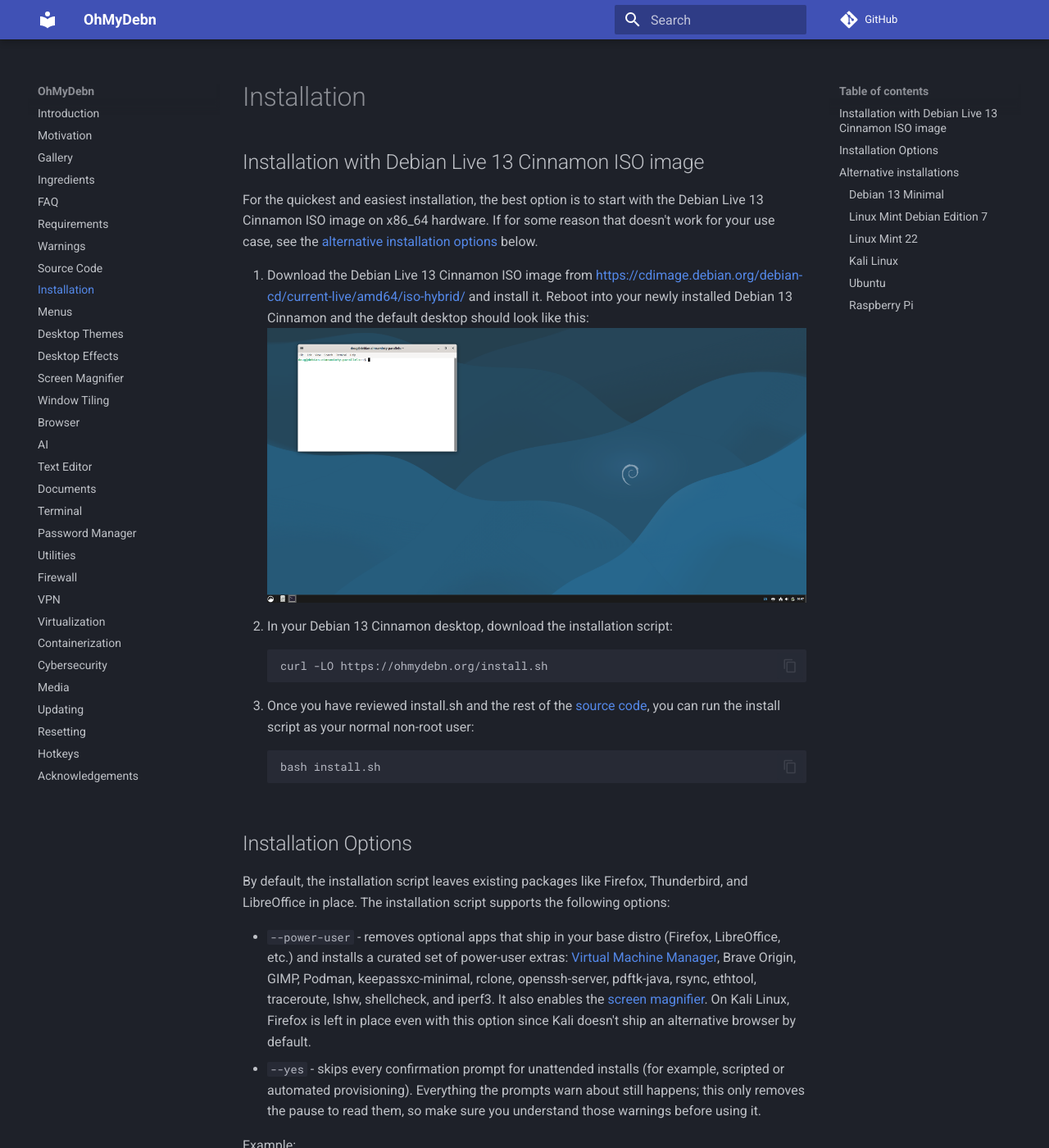
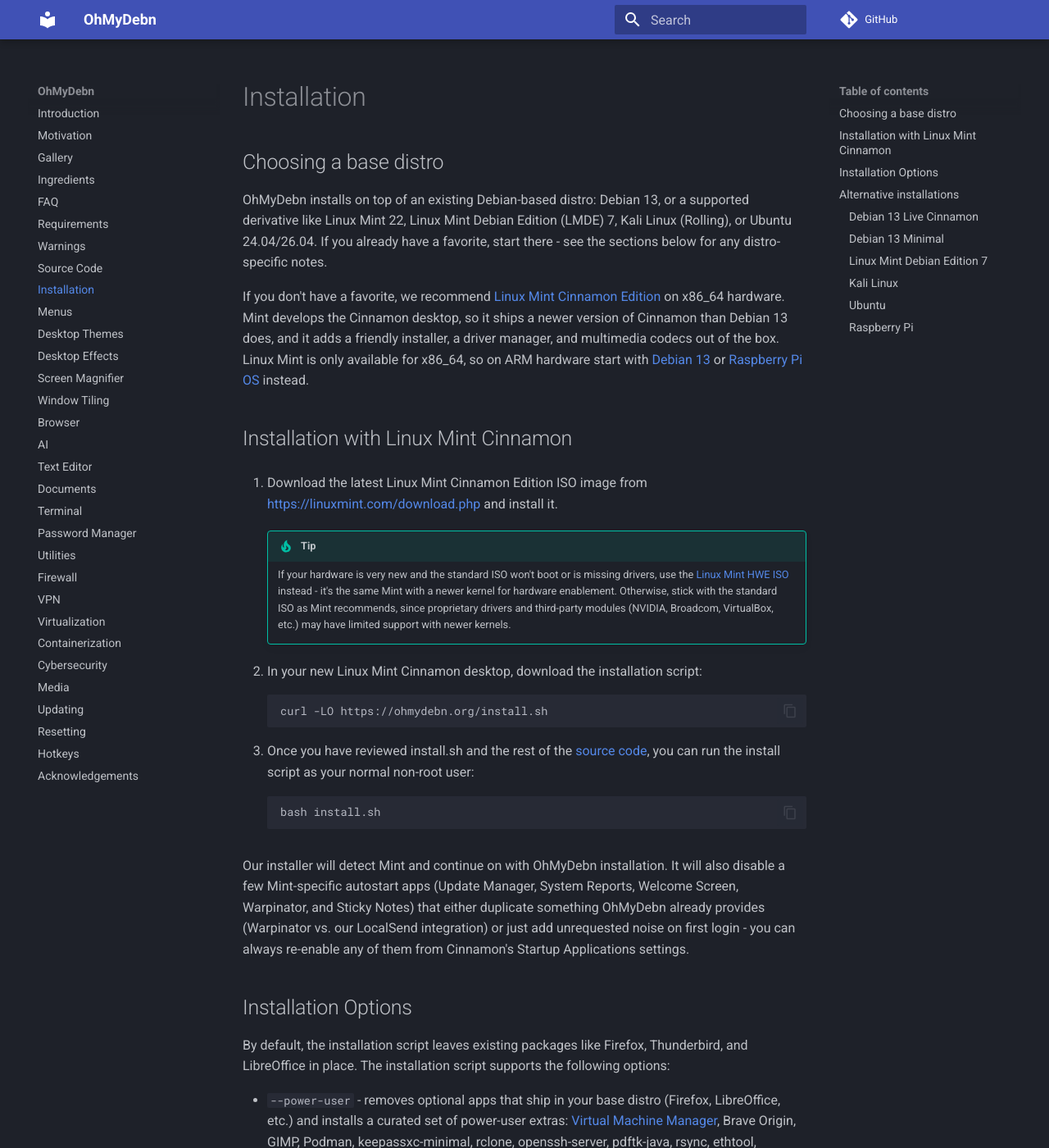
Before and after one commit to dougburks/ohmydebn-docs, an MkDocs documentation site: the page built from docs/installation.md, in a window 1280 px wide and 1400 px high. Shown: the whole window at 82% size. Built offline with MkDocs 1.6.1 and Material for MkDocs 9.7.7, drawn with Linux system fonts in a browser that asks for light colours; comment, search, counter and statistics services are not loaded; some of the changed text lies outside the part shown.

Commit message:
change default recommendation to Linux Mint

````diff
--- a/docs/faq.md
+++ b/docs/faq.md
@@ -23,19 +23,19 @@
 
 Cinnamon satisfies these requirements and has some nice eye candy!
 
-## Why Debian Cinnamon instead of Linux Mint?
+## Should I start with Debian or Linux Mint?
 
-Linux Mint is great, but there are a few reasons why the project defaults to vanilla Debian 13 Cinnamon instead:
+Either works great, and our installer supports both. If you're on x86_64 hardware and don't have a favorite, we recommend [Linux Mint Cinnamon Edition](installation.md#installation-with-linux-mint-cinnamon) - Mint develops the Cinnamon desktop, so it ships a newer version of Cinnamon than Debian 13 does, plus a friendly installer, a driver manager, and multimedia codecs out of the box. If your hardware is very new, Mint also offers an [HWE ISO](https://www.linuxmint.com/hwe.php) with a newer kernel.
+
+That said, Debian remains the project's foundation, and there are cases where it's the right choice:
 
 - Linux Mint is only available for x86 architecture. If you're on ARM, you need a distro compiled for ARM that can run Cinnamon (like Debian).
 - Raspberry Pi OS is based on Debian 13. You can use this repo to turn it into OhMyDebn!
-- For fun and for science!
+- You want the most vanilla base possible - for fun and for science!
 
-This doesn't apply to Linux Mint Debian Edition (LMDE), though - it's already Debian-based and already ships Cinnamon, so it's just as valid a starting point as vanilla Debian. Our [installer supports installing directly onto LMDE 7](installation.md#linux-mint-debian-edition-7) if you'd rather start there and keep Mint's extras.
+Linux Mint Debian Edition (LMDE) splits the difference - it's Debian-based and already ships Cinnamon. Our [installer supports installing directly onto LMDE 7](installation.md#linux-mint-debian-edition-7) if you'd rather have Mint's extras on a Debian base.
 
-The x86-only limitation above does still apply to regular (Ubuntu-based) Linux Mint, but if you're already on x86_64 hardware and would rather keep Mint's extras than start from vanilla Debian, our [installer also supports installing directly onto Linux Mint 22](installation.md#linux-mint-22).
-
-The same reasoning applies to plain Ubuntu too - our [installer also supports installing directly onto Ubuntu 24.04/26.04](installation.md#ubuntu) if that's where you're already set up.
+Plain Ubuntu works too - our [installer also supports installing directly onto Ubuntu 24.04/26.04](installation.md#ubuntu) if that's where you're already set up.
 
 
 ## What is the relationship between OhMyDebn and Security Onion?
--- a/docs/installation.md
+++ b/docs/installation.md
@@ -1,10 +1,17 @@
-## Installation with Debian Live 13 Cinnamon ISO image
+## Choosing a base distro
 
-For the quickest and easiest installation, the best option is to start with the Debian Live 13 Cinnamon ISO image on x86_64 hardware. If for some reason that doesn't work for your use case, see the [alternative installation options](#alternative-installations) below.
+OhMyDebn installs on top of an existing Debian-based distro: Debian 13, or a supported derivative like Linux Mint 22, Linux Mint Debian Edition (LMDE) 7, Kali Linux (Rolling), or Ubuntu 24.04/26.04. If you already have a favorite, start there - see the sections below for any distro-specific notes.
 
-1. Download the Debian Live 13 Cinnamon ISO image from <https://cdimage.debian.org/debian-cd/current-live/amd64/iso-hybrid/> and install it. Reboot into your newly installed Debian 13 Cinnamon and the default desktop should look like this:
-![debian-cinnamon screenshot](https://raw.githubusercontent.com/dougburks/ohmydebn-docs/refs/heads/main/images/debian-cinnamon.png)
-2. In your Debian 13 Cinnamon desktop, download the installation script:
+If you don't have a favorite, we recommend [Linux Mint Cinnamon Edition](https://linuxmint.com/download.php) on x86_64 hardware. Mint develops the Cinnamon desktop, so it ships a newer version of Cinnamon than Debian 13 does, and it adds a friendly installer, a driver manager, and multimedia codecs out of the box. Linux Mint is only available for x86_64, so on ARM hardware start with [Debian 13](#debian-13-live-cinnamon) or [Raspberry Pi OS](#raspberry-pi) instead.
+
+## Installation with Linux Mint Cinnamon
+
+1. Download the latest Linux Mint Cinnamon Edition ISO image from <https://linuxmint.com/download.php> and install it.
+
+    !!! tip
+        If your hardware is very new and the standard ISO won't boot or is missing drivers, use the [Linux Mint HWE ISO](https://www.linuxmint.com/hwe.php) instead - it's the same Mint with a newer kernel for hardware enablement. Otherwise, stick with the standard ISO as Mint recommends, since proprietary drivers and third-party modules (NVIDIA, Broadcom, VirtualBox, etc.) may have limited support with newer kernels.
+
+2. In your new Linux Mint Cinnamon desktop, download the installation script:
 ```
 curl -LO https://ohmydebn.org/install.sh
 ```
@@ -12,6 +19,9 @@
 ```
 bash install.sh
 ```
+
+Our installer will detect Mint and continue on with OhMyDebn installation. It will also disable a few Mint-specific autostart apps (Update Manager, System Reports, Welcome Screen, Warpinator, and Sticky Notes) that either duplicate something OhMyDebn already provides (Warpinator vs. our LocalSend integration) or just add unrequested noise on first login - you can always re-enable any of them from Cinnamon's Startup Applications settings.
+
 ## Installation Options
 
 By default, the installation script leaves existing packages like Firefox, Thunderbird, and LibreOffice in place. The installation script supports the following options:
@@ -30,6 +40,13 @@
 ```
 ## Alternative installations
 
+### Debian 13 Live Cinnamon
+
+If you prefer vanilla Debian, start with the Debian Live 13 Cinnamon ISO image on x86_64 hardware. Download it from <https://cdimage.debian.org/debian-cd/current-live/amd64/iso-hybrid/> and install it. Reboot into your newly installed Debian 13 Cinnamon and the default desktop should look like this:
+![debian-cinnamon screenshot](https://raw.githubusercontent.com/dougburks/ohmydebn-docs/refs/heads/main/images/debian-cinnamon.png)
+
+Then run our installer as shown above.
+
 ### Debian 13 Minimal
 
 Instead of starting from a Debian Live 13 Cinnamon ISO image, an alternative is to start from a Debian 13 minimal netinst installer on x86_64 or ARM64 hardware. Once the Debian netinst installer completes, reboot into your new installation and then start our installer as shown above. It will automatically install the necessary Cinnamon desktop packages and continue on with OhMyDebn installation. Once installation is complete, reboot and enjoy your new OhMyDebn desktop!
@@ -37,10 +54,6 @@
 ### Linux Mint Debian Edition 7
 
 Linux Mint Debian Edition (LMDE) 7 is based on Debian 13 and our installer allows for installation on LMDE 7.
-
-### Linux Mint 22
-
-Regular Linux Mint 22.x (the Ubuntu-based edition, on x86_64 hardware) is also supported. Once you're connected to the Internet, run our installer as shown above and it will detect Mint 22 and continue on with OhMyDebn installation. It will also disable a few Mint-specific autostart apps (Update Manager, System Reports, Welcome Screen, Warpinator, and Sticky Notes) that either duplicate something OhMyDebn already provides (Warpinator vs. our LocalSend integration) or just add unrequested noise on first login - you can always re-enable any of them from Cinnamon's Startup Applications settings.
 
 ### Kali Linux
 
--- a/docs/requirements.md
+++ b/docs/requirements.md
@@ -3,7 +3,7 @@
 - x86_64 or ARM architecture
 - 2GB RAM MINIMUM (more is obviously better)
 - 2 CPU cores MINIMUM (more is obviously better)
-- Debian 13, or a supported derivative like Linux Mint Debian Edition 7, Linux Mint 22, Kali Linux (Rolling), or Ubuntu 24.04/26.04
+- Debian 13, or a supported derivative like Linux Mint Debian Edition 7, Linux Mint 22, Kali Linux (Rolling), or Ubuntu 24.04/26.04 (no favorite? we recommend [Linux Mint Cinnamon Edition](installation.md#choosing-a-base-distro))
 - non-root user account with sudo privileges
 - curl
 - ability to connect to Github, package repos, and other Internet sites
--- a/index.html
+++ b/index.html
@@ -443,7 +443,7 @@
     <p class="tagline">The stability of a Debian-based distro, the ease of Cinnamon desktop, and the power of AI, containers, and virtualization &mdash; one hotkey away.</p>
 
     <div class="distro-row">
-      <span><a href="https://www.linuxmint.com/hwe.php">Linux Mint</a></span><span>&middot;</span><span><a href="https://cdimage.debian.org/debian-cd/current-live/amd64/iso-hybrid/">Debian 13</a></span><span>&middot;</span><span><a href="https://releases.ubuntu.com/noble/">Ubuntu 24.04</a></span><span>&middot;</span><span><a href="https://releases.ubuntu.com/resolute/">Ubuntu 26.04</a></span><span>&middot;</span><span><a href="https://linuxmint.com/download_lmde.php">LMDE</a></span><span>&middot;</span><span><a href="https://www.kali.org/get-kali/#kali-installer-images">Kali</a></span>
+      <span><a href="https://linuxmint.com/download.php">Linux Mint</a></span><span>&middot;</span><span><a href="https://www.linuxmint.com/hwe.php">Linux Mint HWE</a></span><span>&middot;</span><span><a href="https://cdimage.debian.org/debian-cd/current-live/amd64/iso-hybrid/">Debian 13</a></span><span>&middot;</span><span><a href="https://releases.ubuntu.com/noble/">Ubuntu 24.04</a></span><span>&middot;</span><span><a href="https://releases.ubuntu.com/resolute/">Ubuntu 26.04</a></span><span>&middot;</span><span><a href="https://linuxmint.com/download_lmde.php">LMDE</a></span><span>&middot;</span><span><a href="https://www.kali.org/get-kali/#kali-installer-images">Kali</a></span>
     </div>
 
     <div class="cta-row">
@@ -671,10 +671,10 @@
     <p class="eyebrow" style="justify-content: center;">Get started</p>
     <h2>Read the docs, star the repo, or just run the install.</h2>
     <div class="distro-row">
-      <span><a href="https://www.linuxmint.com/hwe.php">Linux Mint</a></span><span>&middot;</span><span><a href="https://cdimage.debian.org/debian-cd/current-live/amd64/iso-hybrid/">Debian 13</a></span><span>&middot;</span><span><a href="https://releases.ubuntu.com/noble/">Ubuntu 24.04</a></span><span>&middot;</span><span><a href="https://releases.ubuntu.com/resolute/">Ubuntu 26.04</a></span><span>&middot;</span><span><a href="https://linuxmint.com/download_lmde.php">LMDE</a></span><span>&middot;</span><span><a href="https://www.kali.org/get-kali/#kali-installer-images">Kali</a></span>
+      <span><a href="https://linuxmint.com/download.php">Linux Mint</a></span><span>&middot;</span><span><a href="https://www.linuxmint.com/hwe.php">Linux Mint HWE</a></span><span>&middot;</span><span><a href="https://cdimage.debian.org/debian-cd/current-live/amd64/iso-hybrid/">Debian 13</a></span><span>&middot;</span><span><a href="https://releases.ubuntu.com/noble/">Ubuntu 24.04</a></span><span>&middot;</span><span><a href="https://releases.ubuntu.com/resolute/">Ubuntu 26.04</a></span><span>&middot;</span><span><a href="https://linuxmint.com/download_lmde.php">LMDE</a></span><span>&middot;</span><span><a href="https://www.kali.org/get-kali/#kali-installer-images">Kali</a></span>
     </div>
     <ol class="install-steps">
-      <li>Pick your favorite distro from the list above (if you don't have a favorite, try <a href="https://www.linuxmint.com/hwe.php">Linux Mint</a>).</li>
+      <li>Pick your favorite distro from the list above (if you don't have a favorite, try <a href="https://linuxmint.com/download.php">Linux Mint</a>).</li>
       <li>Download the ISO image, install it, and reboot into your new installation.</li>
       <li>Review <a href="https://github.com/dougburks/ohmydebn/blob/main/install.sh">install.sh</a> and then run the following command as your normal (non-root) user.</li>
     </ol>
````
